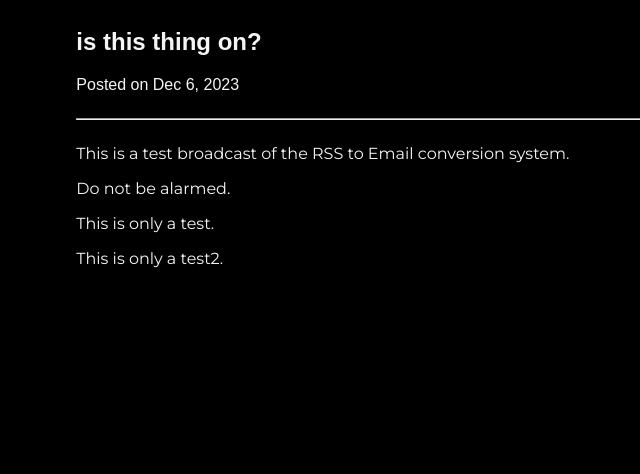
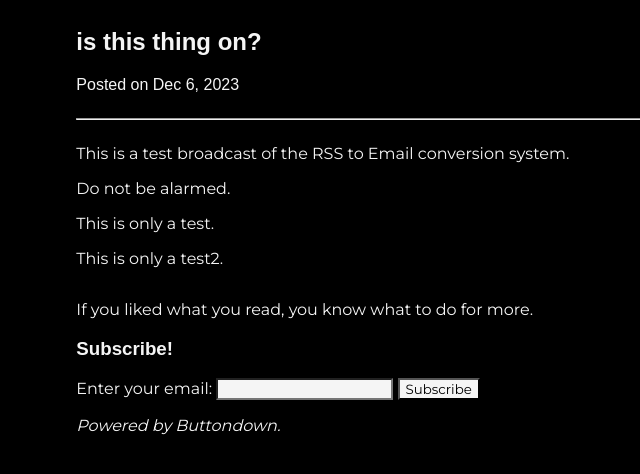
Before and after one commit to ChristianBako/christianbako.github.io, a Jekyll site: the page built from _posts/2023-12-06-isthisthingonagain.md, in a window 1280 px wide. Shown: the top 474 px of the page, without its empty margins (140-780 px from the left). Built offline with Jekyll 4.4.1, drawn with Linux system fonts in a browser that asks for light colours; some web fonts are replaced.

Commit message:
Update post.html

```diff
--- a/_layouts/post.html
+++ b/_layouts/post.html
@@ -177,4 +177,22 @@
     <div class="post-content">
         {{ content }}
     </div>
+          <div>
+                <p>If you liked what you read, you know what to do for more.</p>
+                <h3>Subscribe!</h3>
+                <form
+                        action="https://buttondown.email/api/emails/embed-subscribe/chrisby"
+                        method="post"
+                        target="popupwindow"
+                        onsubmit="window.open('https://buttondown.email/chrisby', 'popupwindow')"
+                        class="embeddable-buttondown-form"
+                >
+                    <label for="bd-email">Enter your email:</label>
+                    <input class="subscribeForm" type="email" name="email" id="bd-email"/>
+                    <input class="subscribeForm" type="submit" value="Subscribe"/>
+                    <p>
+                        <a href="https://buttondown.email/refer/chrisby" target="_blank">Powered by Buttondown.</a>
+                    </p>
+                </form>
+          </div>
 </body>
```
